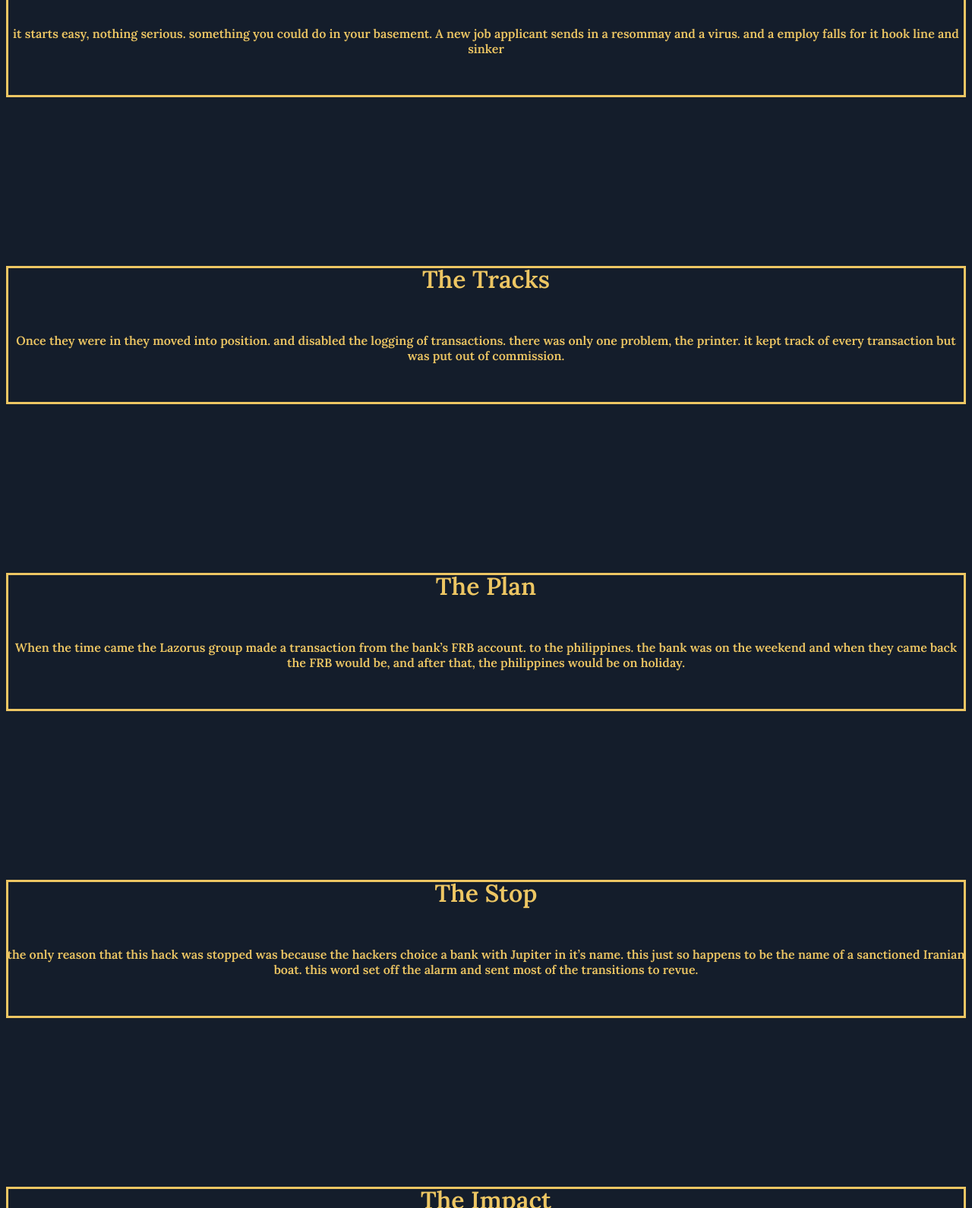
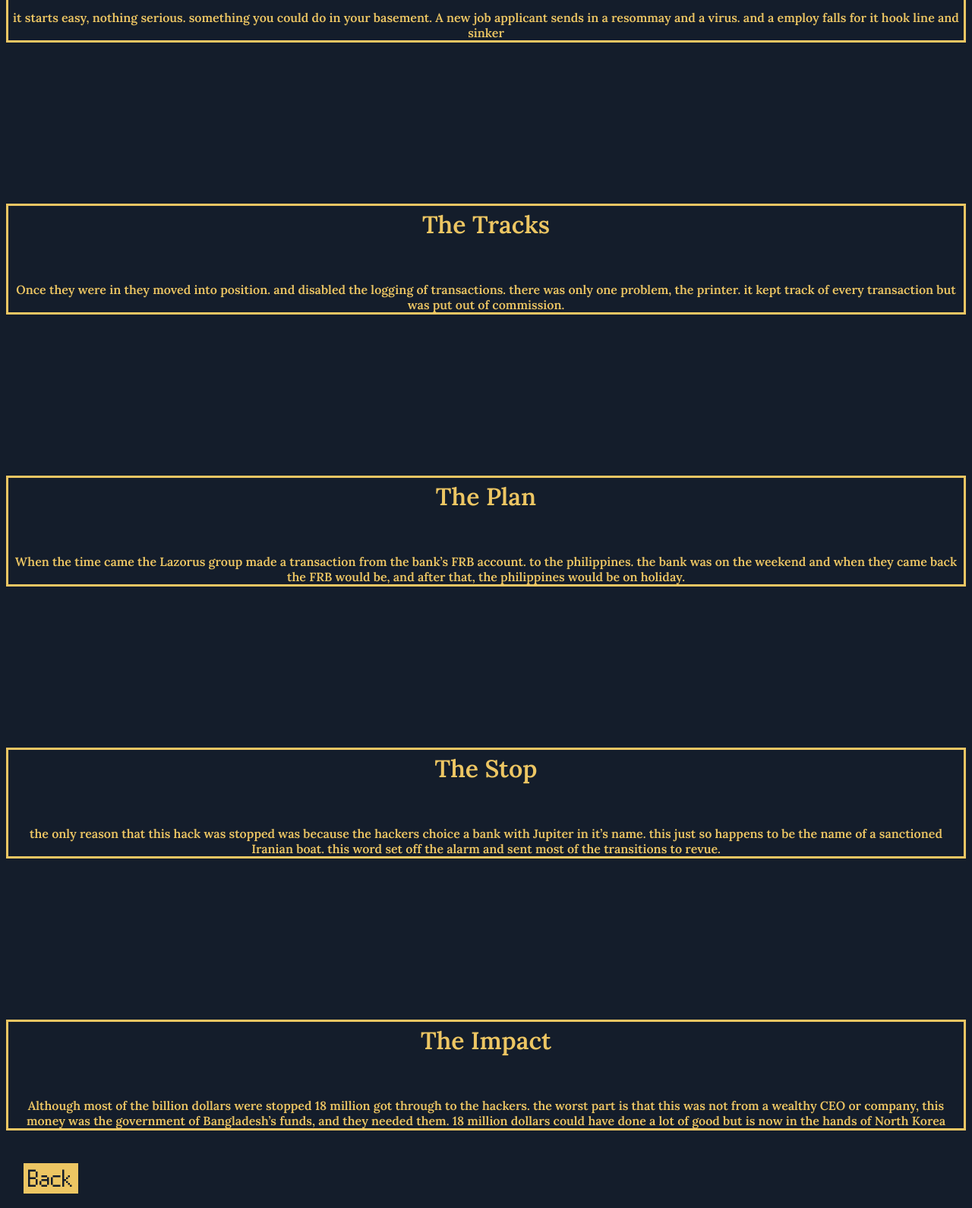
Before and after one commit to BoomStoneCraft/The-Unwritten-Journals, a plain HTML site: page North_Korea's_Secret.html in a window 1280 px wide. Shown: the part 660-2250 px from the top of the page at 76% size. Drawn offline with Linux system fonts and the light colour scheme.

Commit message:
Add files via upload

```diff
--- a/North_Korea's_Secret.html
+++ b/North_Korea's_Secret.html
@@ -5,35 +5,29 @@
     <meta charset="UTF-8">
     <meta name="viewport" content="width=device-width, initial-scale=1, maximum-scale=1" />
     <title>North_korea's_secret</title>
-    <h1 style="position:absolute; top:5vh; left:36vw; color:#edc663;">(one of)</h1>
+    <h1 id="one" style="position:absolute; left:36vw; color:#edc663;">(one of)</h1>
     <h1 class="nheader">GETTING THE KNOW <br> NORTH KOREA'S SECRET</h1>
 </head>
 
 <body style="background:#141d2b">
 
-        <h1 class="nbody" style="top:123px"><br>The lazorus group</h1>
-        <p class="nbody" style="top:123px">    The Lazarus group is North Korea’s hackers. They are deployed whenever Kim Jong-un wants something, In this story, it is money, but this group has done much more. </p>
-        <div class="nbackground"></div>
+        <h1 class="nbody" style="top:123px;"><br>The lazorus group</h1>
+        <div class="nbackground">    The Lazarus group is North Korea’s hackers. They are deployed whenever Kim Jong-un wants something, In this story, it is money, but this group has done much more. </div>
 
         <h1 class="nbody" style="top:128px"><br>The Entry Point</h1>
-        <p class="nbody" style="top:128px">it starts easy, nothing serious. something you could do in your basement. A new job applicant sends in a resommay and a virus. and a employ falls for it hook line and sinker</p>
-        <div class="nbackground"></div>
+        <div class="nbackground">it starts easy, nothing serious. something you could do in your basement. A new job applicant sends in a resommay and a virus. and a employ falls for it hook line and sinker</div>
 
         <h1 class="nbody" style="top:128px"><br>The Tracks</h1>
-        <p class="nbody" style="top:128px">    Once they were in they moved into position. and disabled the logging of transactions. there was only one problem, the printer. it kept track of every transaction but was put out of commission.</p>
-        <div class="nbackground"></div>
+        <div class="nbackground">    Once they were in they moved into position. and disabled the logging of transactions. there was only one problem, the printer. it kept track of every transaction but was put out of commission.</div>
 
         <h1 class="nbody" style="top:128px"><br>The Plan</h1>
-        <p class="nbody" style="top:128px">When the time came the Lazorus group made a transaction from the bank’s FRB account. to the philippines. the bank was on the weekend and when they came back the FRB would be, and after that, the philippines would be on holiday.</p>
-        <div class="nbackground"></div>
+        <div class="nbackground">When the time came the Lazorus group made a transaction from the bank’s FRB account. to the philippines. the bank was on the weekend and when they came back the FRB would be, and after that, the philippines would be on holiday.</div>
 
         <h1 class="nbody" style="top:128px"><br>The Stop</h1>
-        <p class="nbody" style="top:128px">the only reason that this hack was stopped was because the hackers choice a bank with Jupiter in it’s name. this just so happens to be the name of a sanctioned Iranian boat. this word set off the alarm and sent most of the transitions to revue.</p>
-        <div class="nbackground"></div>
+        <div class="nbackground">the only reason that this hack was stopped was because the hackers choice a bank with Jupiter in it’s name. this just so happens to be the name of a sanctioned Iranian boat. this word set off the alarm and sent most of the transitions to revue.</div>
 
         <h1 class="nbody" style="top:128px"><br>The Impact</h1>
-        <p class="nbody" style="top:128px">Although most of the billion dollars were stopped 18 million got through to the hackers. the worst part is that this was not from a wealthy CEO or company, this money was the government of Bangladesh’s funds, and they needed them. 18 million dollars could have done a lot of good but is now in the hands of North Korea</p>
-        <div class="nbackground"></div>
+        <div class="nbackground">Although most of the billion dollars were stopped 18 million got through to the hackers. the worst part is that this was not from a wealthy CEO or company, this money was the government of Bangladesh’s funds, and they needed them. 18 million dollars could have done a lot of good but is now in the hands of North Korea</div>
         <a href="./index.html"><button id="nbutton">Back</button></a>
 
 </body>
--- a/pritty.css
+++ b/pritty.css
@@ -348,9 +348,10 @@
     position:relative;
     left:20px;
     top:5vh;
+    width:auto;
     text-align:center;
     font-family:nine;
-    height:10vh;
+    height:auto;
     z-index:99999999999999999999;
     font-size:40px;
 }
@@ -497,8 +498,18 @@
 
 .nbackground{
     border:3px solid #edc663;
-    top:50px;
-    height:22vh;
+    top:0px;
+    position:inherit;
+    margin:0px;
+    padding:0px;
+    height:fit-content;
+    background:transparent;
+    color:#edc663;
+    left:0px;
+    margin-top:80px;
+    padding-top:100px;
+    text-align:center;
+    font-family:Loral;
 }
 
 #Wbody {
@@ -508,6 +519,10 @@
     background: linear-gradient(rgb(88, 123, 139), rgb(46, 70, 80))
 }
 
+#one{
+    top:30px;
+
+}
 .shelf{
     width:100%;
     top:620px;
@@ -606,3 +621,15 @@
         margin-top:0px;
     }
 }
+
+
+@media only screen and (max-width:661px){
+    .nheader{
+        font-size:25px;
+    }
+
+    #one{
+        font-size:20px;
+        top:10px;
+    }
+}
```
